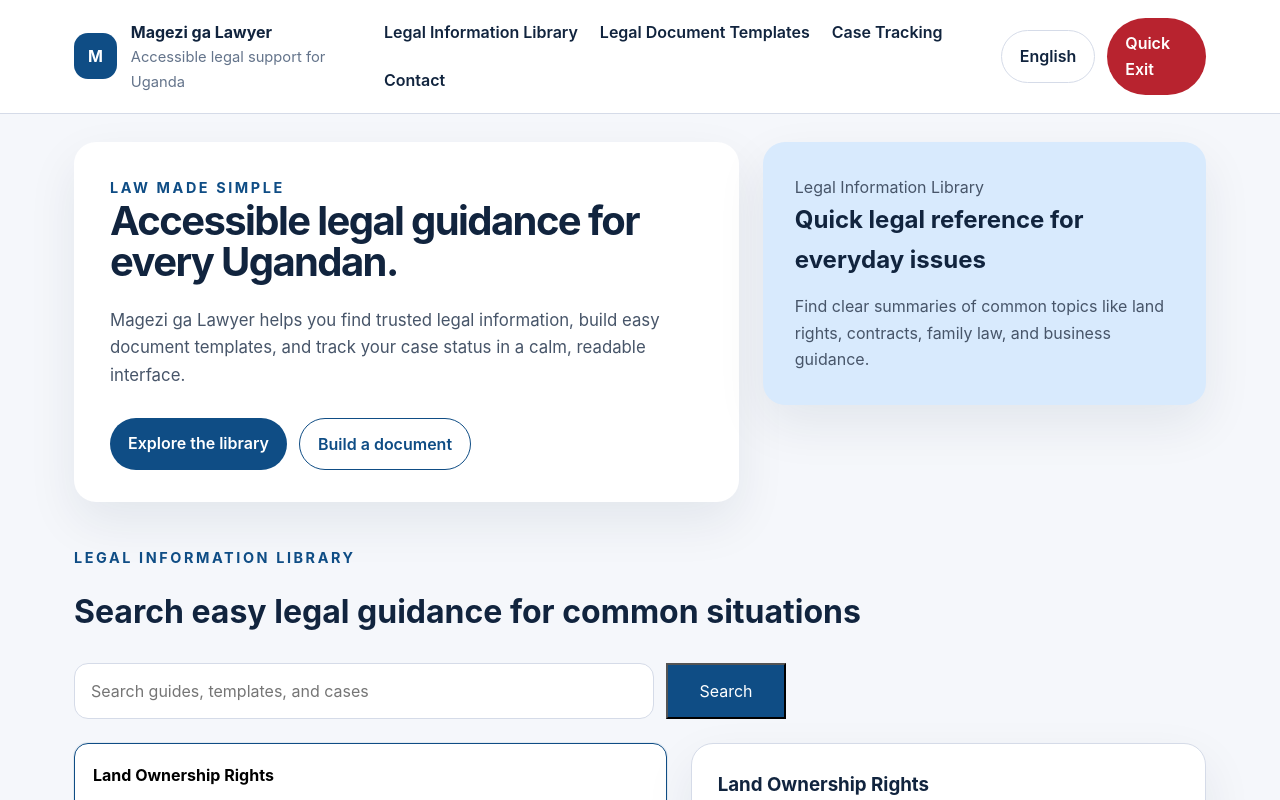
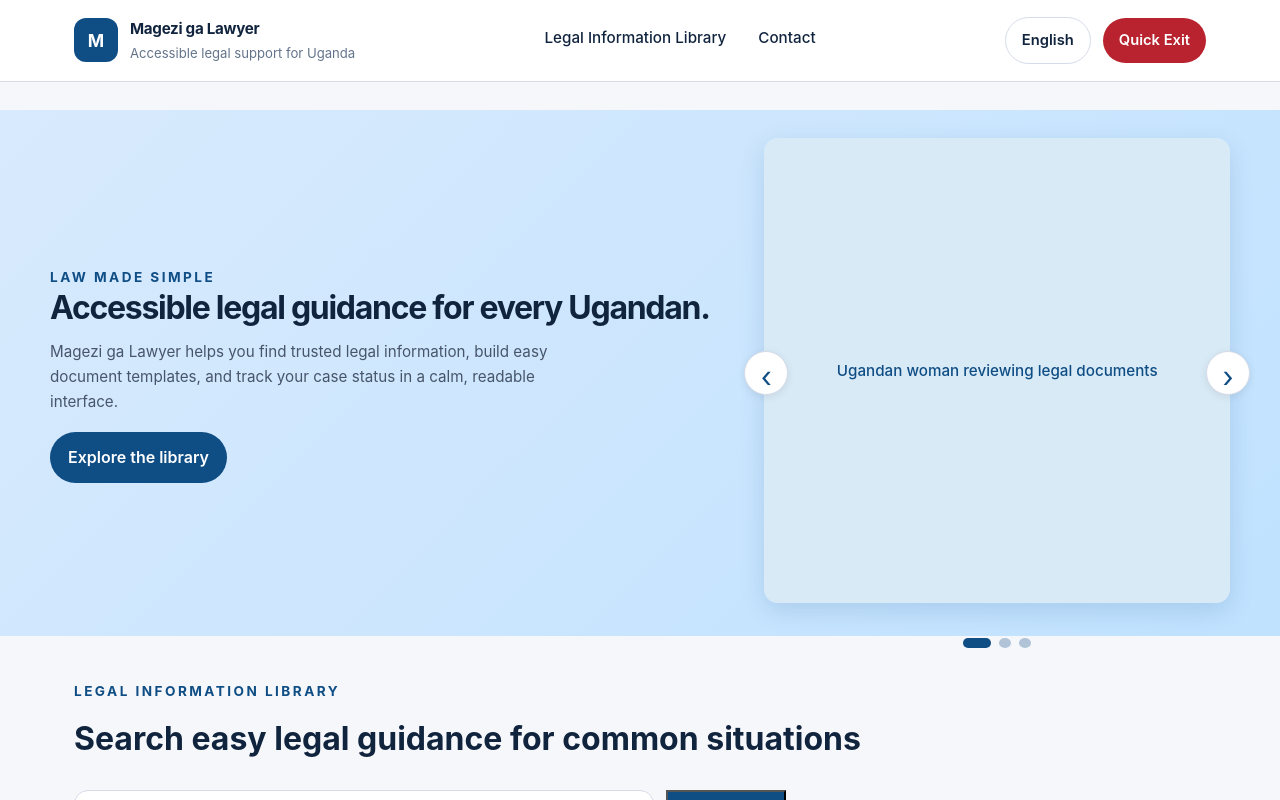
Before and after one commit to TAREMWA-BENJAMIN/Magezi-ga-lawyer, a React (Vite) app in the folder magezi-ga-lawyer/: page / in a window 1280 px wide. Shown: the top 800 px of the page. Built offline with nearby package versions, Linux system fonts and the light colour scheme.

Commit message:
sizing the hero section

```diff
--- a/magezi-ga-lawyer/src/App.css
+++ b/magezi-ga-lawyer/src/App.css
@@ -27,97 +27,113 @@
   background: rgba(255, 255, 255, 0.98);
   border-bottom: 1px solid var(--border);
   backdrop-filter: blur(12px);
+  padding: 0;
 }
 
 .nav-content {
-  display: flex;
+  display: grid;
+  grid-template-columns: auto 1fr auto;
   align-items: center;
-  justify-content: space-between;
-  gap: 18px;
+  gap: 48px;
   max-width: 1180px;
   margin: 0 auto;
-  padding: 18px 24px;
+  padding: 16px 24px;
 }
 
 .brand {
   display: flex;
   align-items: center;
-  gap: 14px;
+  gap: 12px;
+  flex-shrink: 0;
 }
 
 .brand-mark {
-  width: 46px;
-  height: 46px;
+  width: 44px;
+  height: 44px;
   display: grid;
   place-items: center;
   background: var(--primary);
   color: white;
-  border-radius: 14px;
+  border-radius: 12px;
   font-weight: 700;
+  font-size: 1.1rem;
 }
 
 .brand-label {
-  font-size: 1rem;
+  font-size: 0.95rem;
   font-weight: 700;
   color: var(--text);
   margin: 0;
+  letter-spacing: -0.3px;
 }
 
 .brand-subtitle {
   margin: 0;
   color: var(--muted);
-  font-size: 0.92rem;
+  font-size: 0.82rem;
+  margin-top: 2px;
 }
 
 nav {
   display: flex;
-  gap: 22px;
+  gap: 32px;
+  justify-content: center;
   flex-wrap: wrap;
 }
 
 nav a {
   color: var(--text);
   text-decoration: none;
-  font-weight: 600;
-  transition: color 0.2s ease;
+  font-weight: 500;
+  font-size: 0.95rem;
+  transition: color 0.2s ease, border-bottom 0.2s ease;
+  border-bottom: 2px solid transparent;
+  padding-bottom: 4px;
 }
 
-nav a:hover,
-.quick-exit:hover,
-.hero-button:hover,
-.hero-secondary:hover,
-.document-submit:hover {
+nav a:hover {
   color: var(--primary);
+  border-bottom-color: var(--primary);
 }
 
 .nav-actions {
   display: flex;
   align-items: center;
   gap: 12px;
+  flex-shrink: 0;
 }
 
 .language-switcher,
-.quick-exit,
-.hero-button,
-.hero-secondary,
-.document-submit {
+.quick-exit {
   border: none;
   border-radius: 999px;
-  padding: 12px 18px;
+  padding: 10px 16px;
   cursor: pointer;
   font-weight: 600;
+  font-size: 0.92rem;
+  transition: all 0.2s ease;
 }
 
 .language-switcher {
   background: white;
   color: var(--text);
-  border: 1px solid var(--border);
+  border: 1.5px solid var(--border);
+}
+
+.language-switcher:hover {
+  border-color: var(--primary);
+  color: var(--primary);
 }
 
 .quick-exit {
   background: var(--danger);
   color: white;
   text-decoration: none;
+}
+
+.quick-exit:hover {
+  opacity: 0.9;
+  box-shadow: 0 4px 12px rgba(184, 35, 47, 0.25);
 }
 
 main {
@@ -129,78 +145,186 @@ main {
 .hero-panel {
   display: grid;
   grid-template-columns: 1.35fr 0.9fr;
-  gap: 24px;
-  align-items: start;
+  gap: 16px;
+  align-items: center;
   margin-bottom: 44px;
+  background: linear-gradient(135deg, #d8eafd 0%, #c0e2ff 100%);
+  width: 100vw;
+  margin-left: calc(-50vw + 50%);
+  padding: 28px calc(50vw - 590px);
+  position: relative;
 }
 
 .hero-copy {
-  padding: 32px 36px;
-  border-radius: var(--radius);
-  background: var(--surface);
-  box-shadow: var(--shadow);
+  padding: 0;
+  border-radius: 0;
+  background: transparent;
+  box-shadow: none;
 }
 
 .eyebrow {
-  font-size: 0.9rem;
+  font-size: 0.85rem;
   font-weight: 700;
   text-transform: uppercase;
   letter-spacing: 0.18em;
   color: var(--primary);
-  margin-bottom: 16px;
+  margin-bottom: 10px;
 }
 
 .hero-copy h1 {
   margin: 0;
-  font-size: clamp(2.5rem, 2.3vw, 3.5rem);
-  line-height: 1.03;
+  font-size: clamp(2rem, 1.8vw, 2.8rem);
+  line-height: 1.1;
   letter-spacing: -0.04em;
   color: var(--text);
 }
 
 .hero-copy p {
   color: var(--text-soft);
-  font-size: 1.05rem;
+  font-size: 0.95rem;
   max-width: 58ch;
-  margin: 24px 0 0;
+  margin: 14px 0 0;
 }
 
 .hero-actions {
   display: flex;
   gap: 12px;
-  margin-top: 28px;
+  margin-top: 18px;
   flex-wrap: wrap;
 }
 
 .hero-button {
   background: var(--primary);
   color: white;
+  border: none;
+  border-radius: 999px;
+  padding: 12px 18px;
+  cursor: pointer;
+  font-weight: 600;
+  transition: all 0.2s ease;
+}
+
+.hero-button:hover {
+  opacity: 0.9;
+  box-shadow: 0 4px 12px rgba(15, 77, 133, 0.25);
 }
 
 .hero-secondary {
   background: transparent;
   border: 1px solid var(--primary);
   color: var(--primary);
+  border-radius: 999px;
+  padding: 12px 18px;
+  cursor: pointer;
+  font-weight: 600;
+  transition: all 0.2s ease;
+}
+
+.hero-secondary:hover {
+  background: rgba(15, 77, 133, 0.05);
+}
+
+.hero-carousel {
+  position: relative;
+  display: flex;
+  align-items: center;
+  gap: 1px;
+  justify-content: center;
+  padding-bottom: 5px;
+}
+
+.carousel-container {
+  position: relative;
+  width: 100%;
+  aspect-ratio: 1 / 1.0;
+  border-radius: var(--radius-soft);
+  overflow: hidden;
+  box-shadow: 0 8px 24px rgba(15, 77, 133, 0.15);
+}
+
+.carousel-slide {
+  width: 100%;
+  height: 100%;
+  display: grid;
+  place-items: center;
+  transition: background-color 0.5s ease;
+  padding: 20px;
+  background: rgba(255, 255, 255, 0.7);
+}
+
+.image-placeholder {
+  color: #0f4d85;
+  font-size: 0.95rem;
+  text-align: center;
+  font-weight: 500;
+  max-width: 90%;
+}
+
+.carousel-arrow {
+  position: absolute;
+  z-index: 10;
+  top: 50%;
+  transform: translateY(-50%);
+  width: 44px;
+  height: 44px;
+  border-radius: 50%;
+  background: white;
+  border: 1px solid var(--border);
+  color: var(--primary);
+  font-size: 1.8rem;
+  cursor: pointer;
+  transition: all 0.2s ease;
+  display: grid;
+  place-items: center;
+  box-shadow: 0 2px 8px rgba(0, 0, 0, 0.08);
+}
+
+.carousel-arrow:hover {
+  background: var(--primary);
+  color: white;
+  box-shadow: 0 4px 12px rgba(15, 77, 133, 0.25);
+}
+
+.carousel-arrow.prev {
+  left: -20px;
+}
+
+.carousel-arrow.next {
+  right: -20px;
+}
+
+.carousel-dots {
+  position: absolute;
+  bottom: -40px;
+  left: 50%;
+  transform: translateX(-50%);
+  display: flex;
+  gap: 8px;
+  justify-content: center;
+}
+
+.dot {
+  width: 10px;
+  height: 10px;
+  border-radius: 50%;
+  border: none;
+  background: rgba(15, 77, 133, 0.3);
+  cursor: pointer;
+  transition: all 0.2s ease;
+}
+
+.dot.active {
+  background: var(--primary);
+  width: 28px;
+  border-radius: 5px;
+}
+
+.dot:hover {
+  background: var(--primary);
 }
 
 .hero-panel-card {
-  background: var(--primary-soft);
-  border-radius: var(--radius);
-  padding: 32px;
-  display: flex;
-  flex-direction: column;
-  justify-content: center;
-  box-shadow: var(--shadow);
-}
-
-.hero-panel-card h2 {
-  margin: 0 0 14px;
-  color: var(--text);
-}
-
-.hero-panel-card p {
-  margin: 0;
-  color: var(--text-soft);
+  display: none;
 }
 
 .section-header {
@@ -370,6 +494,16 @@ textarea {
   color: white;
   width: fit-content;
   padding: 14px 20px;
+  border: none;
+  border-radius: 999px;
+  cursor: pointer;
+  font-weight: 600;
+  transition: all 0.2s ease;
+}
+
+.document-submit:hover {
+  opacity: 0.9;
+  box-shadow: 0 4px 12px rgba(15, 77, 133, 0.25);
 }
 
 .document-preview p {
--- a/magezi-ga-lawyer/src/components/HeroSection.tsx
+++ b/magezi-ga-lawyer/src/components/HeroSection.tsx
@@ -1,7 +1,37 @@
-import { useLanguage } from '../contexts/LanguageContext'
+import { useState } from 'react'
+
+const heroImages = [
+  {
+    id: 1,
+    alt: 'Ugandan woman reviewing legal documents',
+    color: '#D8EAF6',
+  },
+  {
+    id: 2,
+    alt: 'Diverse professionals discussing legal matters',
+    color: '#C0E2FF',
+  },
+  {
+    id: 3,
+    alt: 'Person using Magezi ga Lawyer on mobile',
+    color: '#A8D8FF',
+  },
+]
 
 function HeroSection() {
-  const { translate } = useLanguage()
+  const [currentImageIndex, setCurrentImageIndex] = useState(0)
+
+  const nextImage = () => {
+    setCurrentImageIndex((prev) => (prev + 1) % heroImages.length)
+  }
+
+  const prevImage = () => {
+    setCurrentImageIndex((prev) => (prev - 1 + heroImages.length) % heroImages.length)
+  }
+
+  const goToImage = (index: number) => {
+    setCurrentImageIndex(index)
+  }
 
   return (
     <section className="hero-panel">
@@ -17,18 +47,40 @@ function HeroSection() {
           <a className="hero-button" href="#library">
             Explore the library
           </a>
-          <a className="hero-secondary" href="#templates">
-            Build a document
-          </a>
         </div>
       </div>
-      <div className="hero-panel-card">
-        <p className="card-label">{translate('legalLibrary')}</p>
-        <h2>Quick legal reference for everyday issues</h2>
-        <p>
-          Find clear summaries of common topics like land rights, contracts,
-          family law, and business guidance.
-        </p>
+      <div className="hero-carousel">
+        <button
+          className="carousel-arrow prev"
+          onClick={prevImage}
+          aria-label="Previous image"
+        >
+          ‹
+        </button>
+        <div className="carousel-container">
+          <div className="carousel-slide" style={{ backgroundColor: heroImages[currentImageIndex].color }}>
+            <span className="image-placeholder">
+              {heroImages[currentImageIndex].alt}
+            </span>
+          </div>
+        </div>
+        <button
+          className="carousel-arrow next"
+          onClick={nextImage}
+          aria-label="Next image"
+        >
+          ›
+        </button>
+        <div className="carousel-dots">
+          {heroImages.map((_, index) => (
+            <button
+              key={index}
+              className={`dot ${index === currentImageIndex ? 'active' : ''}`}
+              onClick={() => goToImage(index)}
+              aria-label={`Go to image ${index + 1}`}
+            />
+          ))}
+        </div>
       </div>
     </section>
   )
--- a/magezi-ga-lawyer/src/components/Navigation.tsx
+++ b/magezi-ga-lawyer/src/components/Navigation.tsx
@@ -17,8 +17,6 @@ function Navigation() {
 
         <nav aria-label="Primary navigation">
           <a href="#library">{translate('legalLibrary')}</a>
-          <a href="#templates">{translate('documentTemplates')}</a>
-          <a href="#cases">{translate('caseTracking')}</a>
           <a href="#contact">Contact</a>
         </nav>
 
@@ -26,7 +24,7 @@ function Navigation() {
           <LanguageSwitcher />
           <a
             className="quick-exit"
-            href="https://www.google.com"
+            href=""
             target="_blank"
             rel="noreferrer noopener"
           >
```
